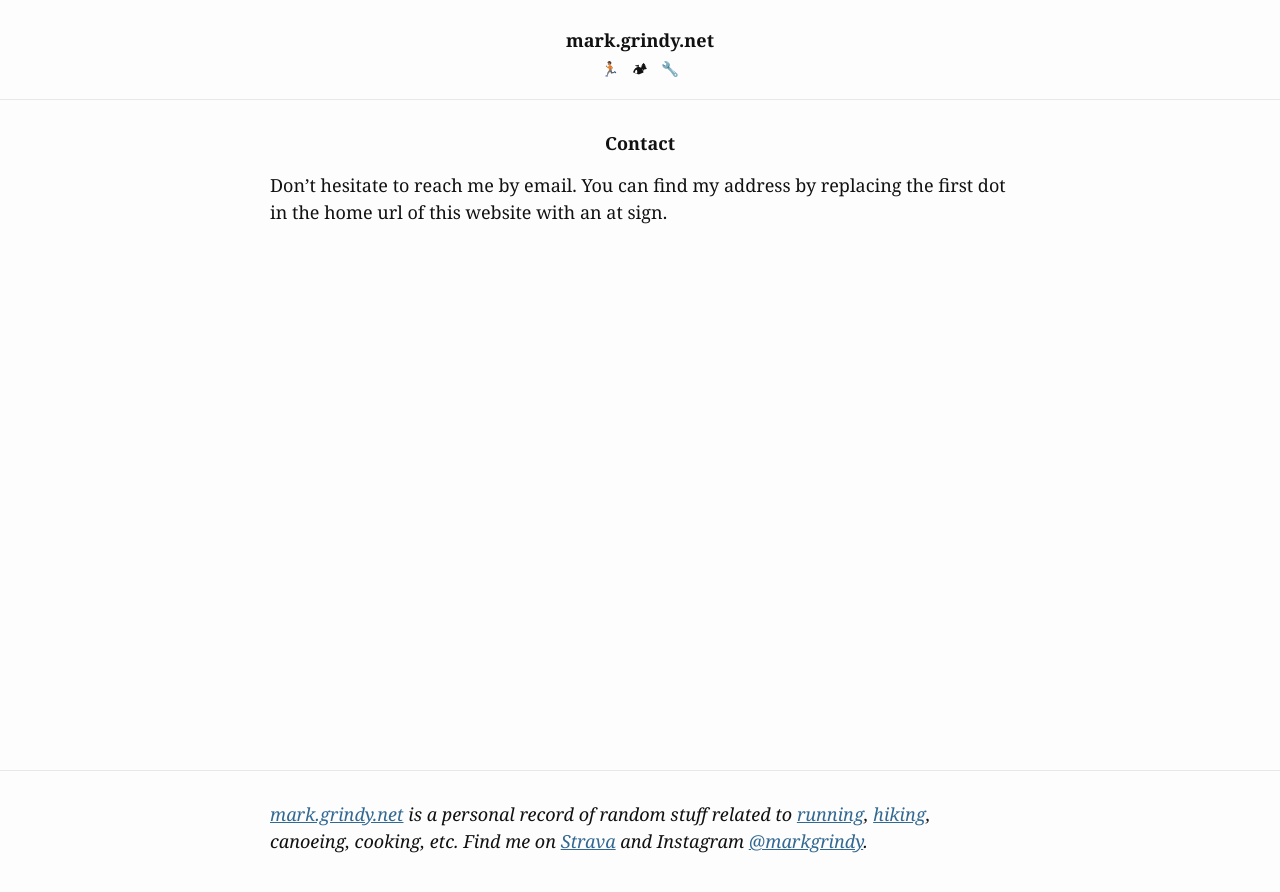
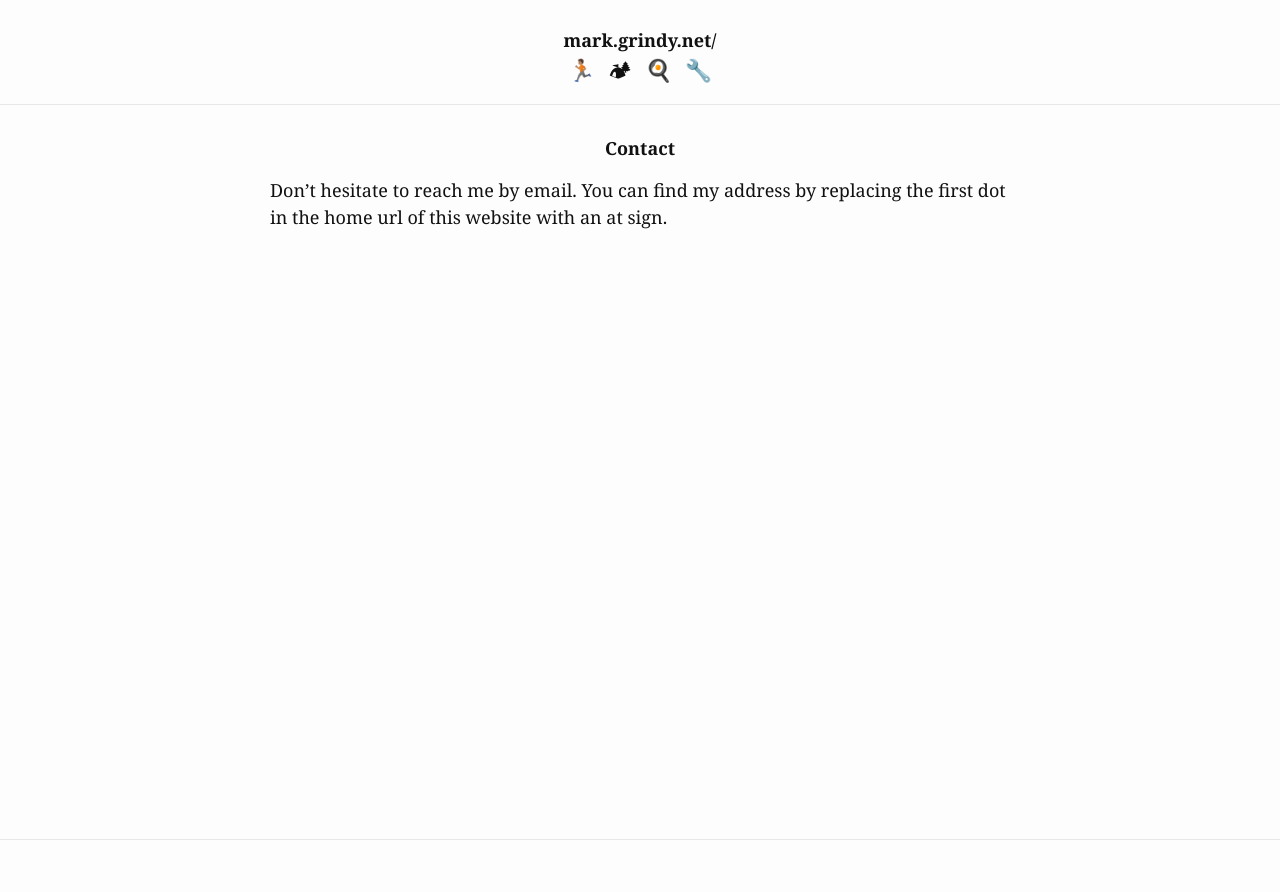
Before and after one commit to markgrindy/blog, a Jekyll site: the page built from pages/contact.md, in a window 1280 px wide. Shown: the top 892 px of the page. Built offline with Jekyll 4.4.1, drawn with Linux system fonts in a browser that asks for light colours.

Commit message:
blog updates

```diff
--- a/_data/category_metadata.yml
+++ b/_data/category_metadata.yml
@@ -10,13 +10,13 @@ mycategories:
   emoji: 🏕
   url: /hiking/
 -
+  label: cooking
+  emoji: 🍳
+  url: /cooking/
+-
   label: tech
   emoji: 🔧
   url: /tech/
--
-  label:
-  emoji:
-  url: /
 
 
 
--- a/_includes/footer.html
+++ b/_includes/footer.html
@@ -3,7 +3,7 @@
 
   <div class="wrapper">
 
-    <p class="footer-heading"><a href="/">mark.grindy.net</a> is a personal record of random stuff related to <a href="/running/">running</a>, <a href="/hiking/">hiking</a>, canoeing, cooking, etc. Find me on <a href="https://www.strava.com/athletes/markgrindy">Strava</a> and Instagram <a href="https://instagram.com/markgrindy">@markgrindy</a>.</p>
+    <!-- <p class="footer-heading"><a href="/">mark.grindy.net</a> is a personal record of random stuff related to <a href="/running/">running</a>, <a href="/hiking/">hiking</a>, canoeing, cooking, etc. Find me on <a href="https://www.strava.com/athletes/markgrindy">Strava</a> and Instagram <a href="https://instagram.com/markgrindy">@markgrindy</a>.</p> -->
 
   </div>
 
--- a/_includes/header.html
+++ b/_includes/header.html
@@ -5,7 +5,14 @@
     {%- assign default_paths = site.pages | map: "path" -%}
     {%- assign page_paths = site.header_pages | default: default_paths -%}
     <br/>
-    <a class="site-title" rel="author" href="{{ "/" | relative_url }}">{{ site.title | escape }}</a>
+    <a class="site-title" rel="author" href="{{ "/" | relative_url }}">
+      {{- site.title | escape -}}
+      {%- if page.category -%}
+      /{{- page.category -}}
+      {%- else -%}
+      <span id="title-category">/{{- page.categories[0] -}}</span>
+      {%- endif -%}
+    </a>
 
     {%- if page_paths -%}
       <nav class="site-nav">
--- a/_sass/minima/_layout.scss
+++ b/_sass/minima/_layout.scss
@@ -87,10 +87,15 @@
     margin-left: 0;
   }
 
-  // .page-link:hover > .category-emoji {
-  //   margin-left: 0;
-  // }
-  //
+  .category-emoji {
+    // transition: all 0.3s ease;
+    font-size: $base-font-size * 1.2;
+  }
+
+  .page-link:hover > .category-emoji {
+    // font-size: $base-font-size * 2;
+  }
+
   // .page-link:hover > .category-label {
   //   display: inline;
   // }
@@ -172,6 +177,7 @@
 
     .category-emoji {
       margin-left: 0;
+      font-size: $base-font-size * 0.8;
     }
   }
 }
```
Also changed, not shown: cooking/_posts/2022-05-08-egg-bake.md (added, +38 -0 lines), index.md (+4 -3 lines), pages/cooking.md (added, +8 -0 lines).
